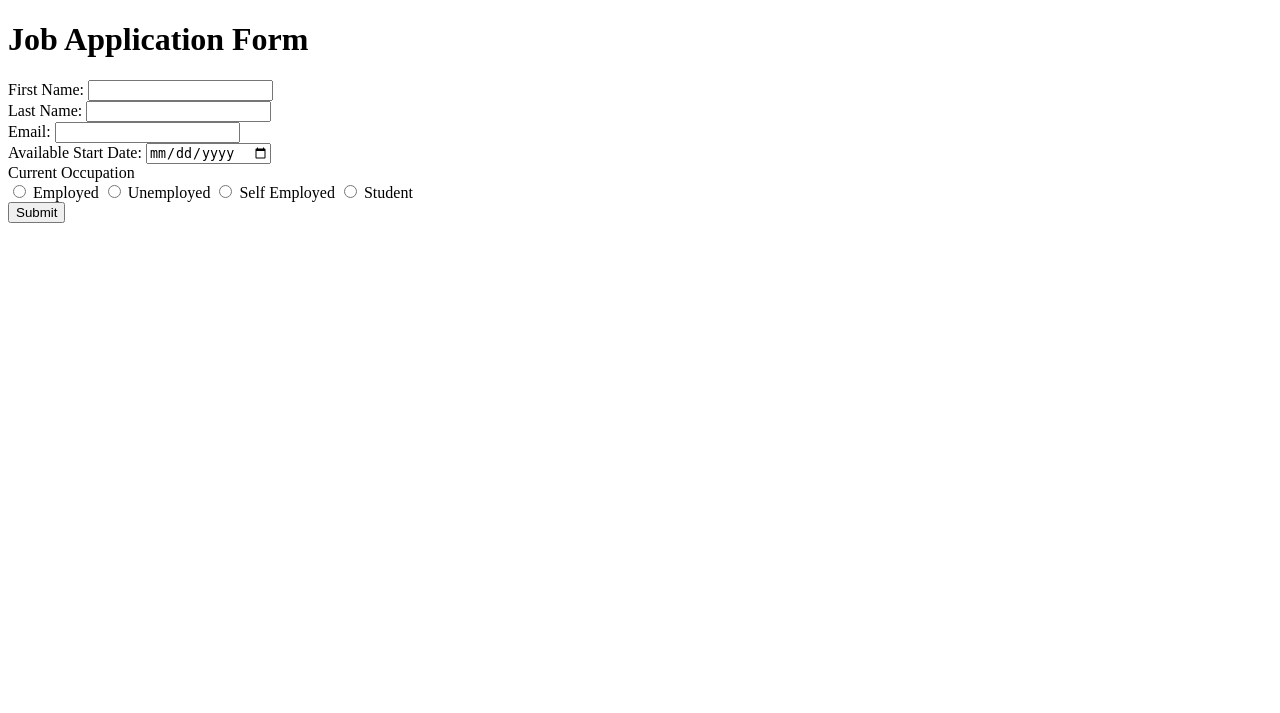
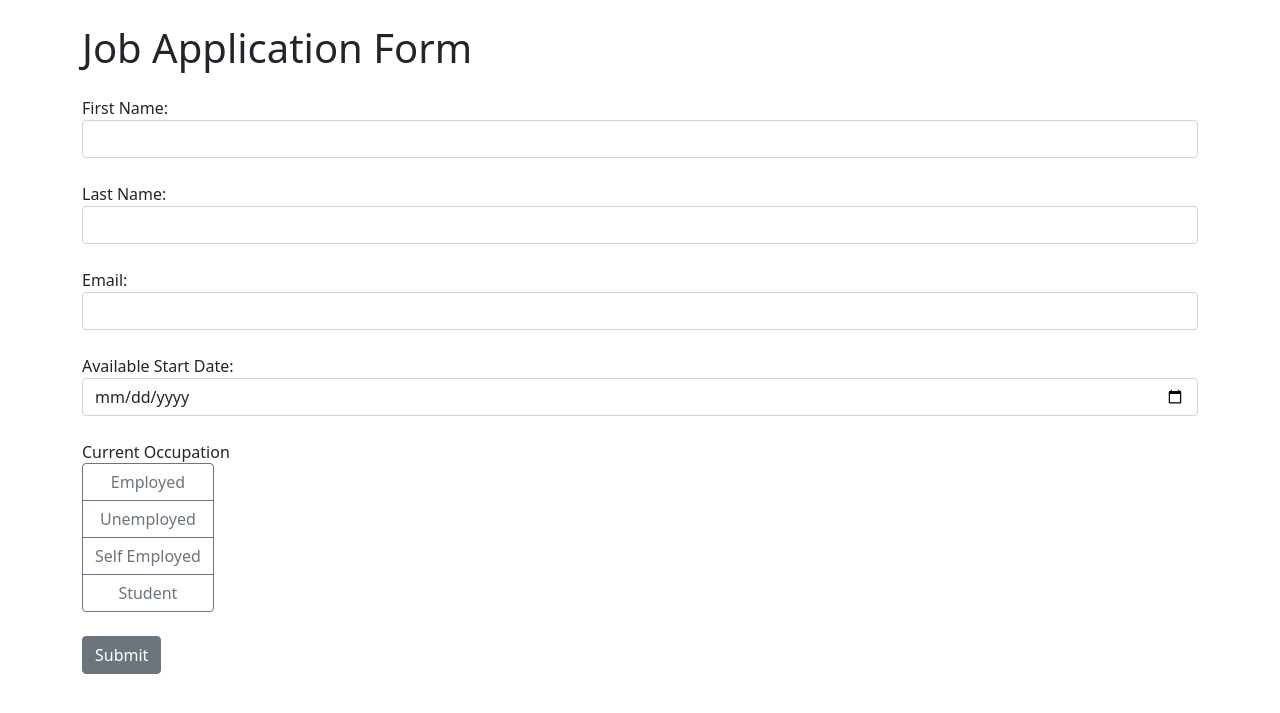
Before and after one commit to Paarthavi/Flask-Job-Application-Form, a Flask app: page / in a window 1280 px wide. Shown: the top 713 px of the page. Run offline with Flask 3, Linux system fonts and the light colour scheme; some libraries are stand-ins or nearby versions.

Commit message:
Day 50: Edited the form to be more readable using bootstrap style

```diff
--- a/templates/index.html
+++ b/templates/index.html
@@ -4,51 +4,56 @@
         <!-- Metadata which indicate the behaviour of the browser-->
         <meta charset="utf-8">
         <meta name="viewport" content="width=device-width, initial-scale=1, shrink-to-fit=no">
+        <link rel="stylesheet" href="https://cdn.jsdelivr.net/npm/bootstrap@5.1.3/dist/css/bootstrap.min.css">
     </head>
     <!--Visual part of the browser-->
     <body>
-        <h1>Job Application Form</h1>
+        <div class="container">
+            <h1 class="mt-4 mb-4">Job Application Form</h1>
             <form>
                 <!--div for the first name widget-->
-            <div>
+                <div class="form-group mb-4">
                     <label for="first_name">First Name:</label>
-                <input type="text" id="first_name" name="first_name" required>
+                    <input class="form-control" type="text" id="first_name" name="first_name" required>
                 </div>
                 <!--div for the last name widget-->
-            <div>
+                <div class="form-group mb-4">
                     <label for="last_name">Last Name:</label>
-                <input type="text" id="last_name" name="last_name" required>
+                    <input class="form-control" type="text" id="last_name" name="last_name" required>
                 </div>
                 <!--div for the email widget-->
-            <div>
+                <div class="form-group mb-4">
                     <label for="email">Email:</label>
-                <input type="email" id="email" name="email" required>
+                    <input class="form-control" type="email" id="email" name="email" required>
                 </div>
                 <!--div for the start date availability widget-->
-            <div>
+                <div class="form-group mb-4">
                     <label for="date">Available Start Date:</label>
-                <input type="date" id="date" name="date" required>
+                    <input class="form-control" type="date" id="date" name="date" required>
                 </div>
                 <!--div for the radio button group-->
-            <div>
+                <div class="form-group mb-4">
                     <label>Current Occupation</label>
                     <br>
 
-                <div id="occupation">
-                    <input type="radio" id="employed" name="occupation" required>
-                    <label for="employed">Employed</label>
+                    <div class="btn-group-vertical" id="occupation">
+                        <input class="btn-check form-control" type="radio" id="employed" name="occupation" required>
+                        <label class="btn btn-outline-secondary" for="employed">Employed</label>
 
-                    <input type="radio" id="unemployed" name="occupation" required>
-                    <label for="unemployed">Unemployed</label>
+                        <input class="btn-check form-control" type="radio" id="unemployed" name="occupation" required>
+                        <label class="btn btn-outline-secondary" for="unemployed">Unemployed</label>
 
-                    <input type="radio" id="self_employed" name="occupation" required>
-                    <label for="self_employed">Self Employed</label>
+                        <input class="btn-check form-control" type="radio" id="self_employed" name="occupation" required>
+                        <label class="btn btn-outline-secondary" for="self_employed">Self Employed</label>
 
-                    <input type="radio" id="student" name="occupation" required>
-                    <label for="student">Student</label>
+                        <input class="btn-check form-control" type="radio" id="student" name="occupation" required>
+                        <label class="btn btn-outline-secondary" for="student">Student</label>
                     </div>
                 </div>
-            <button type="button" >Submit</button>
+                <button class="btn btn-secondary mb-4" type="button" >Submit</button>
             </form>
+        </div>
+        <script src="https://code.jquery.com/jquery-3.6.0.min.js"></script>
+        <script src="https://cdn.jsdeliver.net/npm/bootstrap@5.1.3/dist/js/bootstrap.min.js"></script>
     </body>
 </html>
```
Lines whose indentation alone changed are shown as unchanged.
